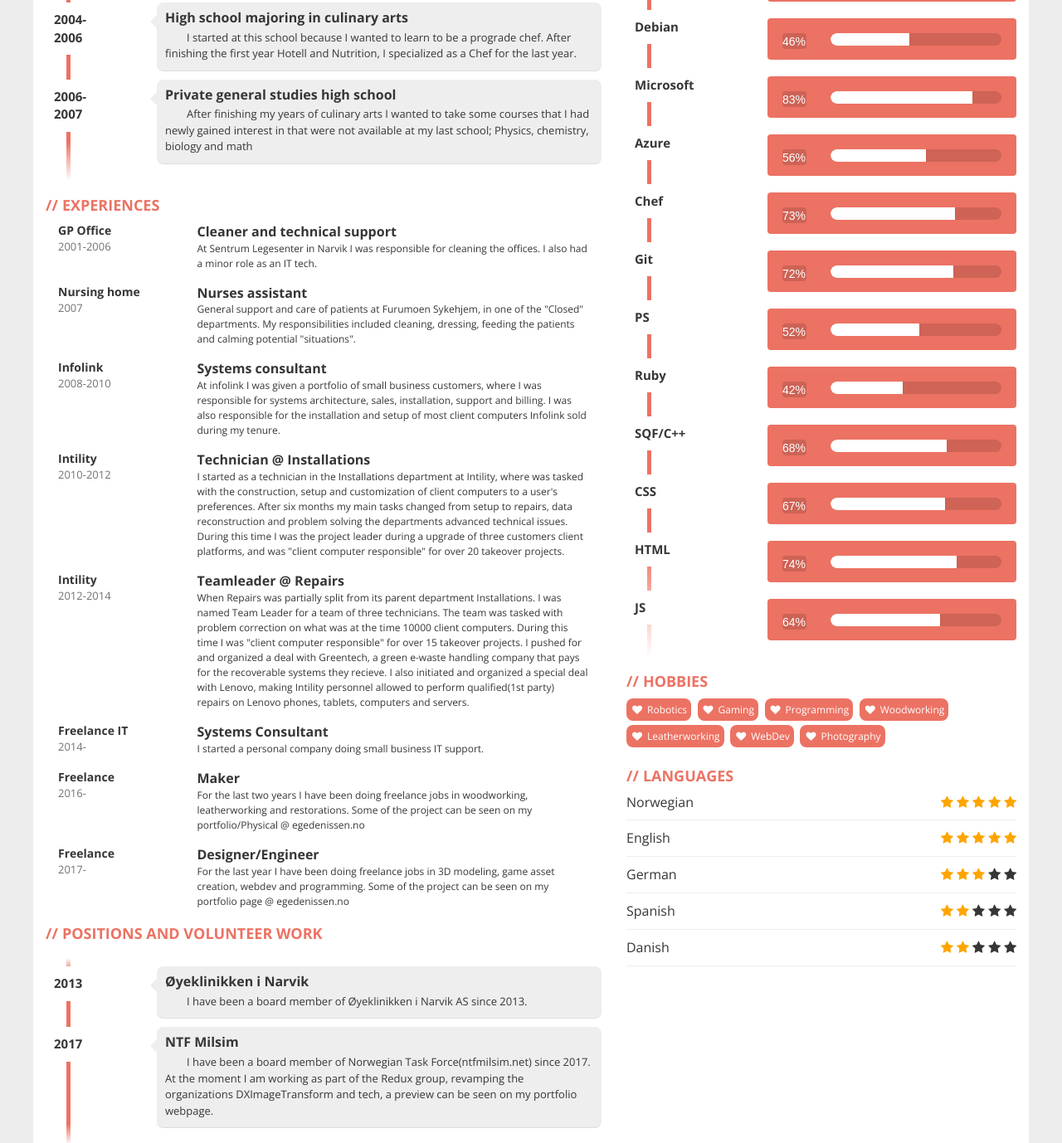
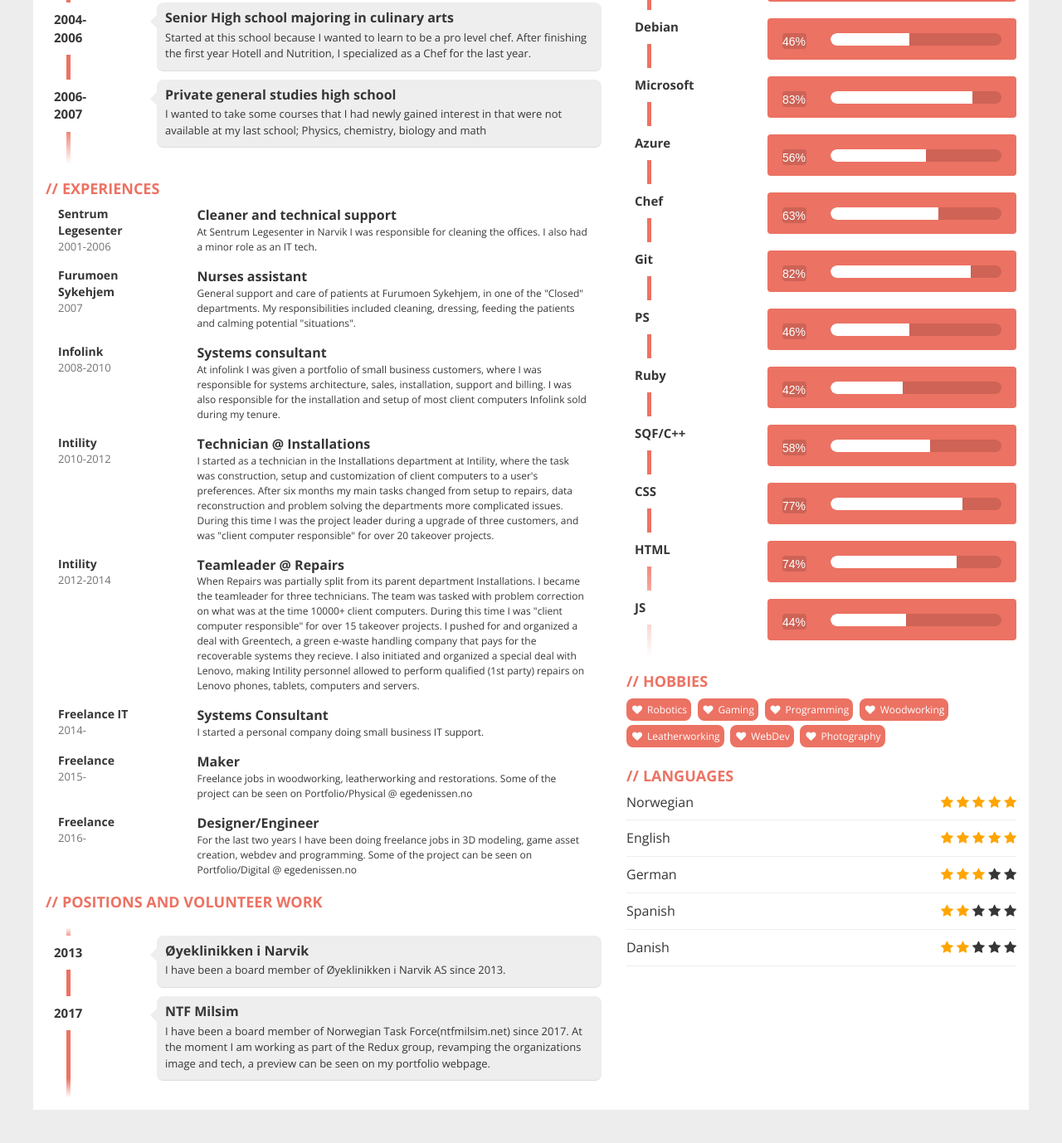
Before and after one commit to nenzeo/Website_egedenissen, a website: page CV/cv.html in a window 1280 px wide. Shown: the part 985-2363 px from the top of the page at 83% size. After the commit the page ends 2338 px from the top, so only its background shows below. Drawn offline with nearby package versions, Linux system fonts and the light colour scheme.

Commit message:
fixa errors

```diff
--- a/CV/css/main.css
+++ b/CV/css/main.css
@@ -87,7 +87,6 @@ DEFAULT BOX
 .box p{
   font-size: 1.3em;
   line-height: 1.5em;
-  text-indent: 2em;
 }
 /*******************************************
 EDUCATION
--- a/CV/cv.html
+++ b/CV/cv.html
@@ -99,7 +99,7 @@
               So i moved onto my next adventure, still in IT but specializing in the technicalities of client computers, as well as leading teams in "conversion" projects.
             </p>
             <p>
-              Working with loads of projects for different companies, clients and new customers, finding ways of maximizing my teams efficiency, was some of our main goals.
+              Working with loads of projects for different companies, clients and new customers, finding ways of maximizing my teams efficiency, was some of my main goals.
             </p>
             <p>
               Throughout my years of experience, i have developed many skills, and working under high pressure, deadlines and different platforms, have strengthened my eye for details, and not to mention a good understanding of the industry. I learn fast, and am not afraid to find and explore original ways of learning. Learning by doing has definitely been one of my strengths throughout life.
@@ -119,7 +119,7 @@
                   <p>
                     This fantastic city in the far north gave me all i could want as a young boy growing up.
                     Everything from one month long summers to a superbly poor municipality. Living in Narvik really makes you
-                    apppriciate the small thing in life, because that's all one get there.
+                    appreciate the small thing in life, because that's all one get there.
                   </p>
                 </div>
               </li>
@@ -135,9 +135,9 @@
               <li>
                 <div class="year pull-left">2004-2006</div>
                 <div class="description pull-right">
-                  <h3>High school majoring in culinary arts</h3>
+                  <h3>Senior High school majoring in culinary arts</h3>
                   <p>
-                    I started at this school because I wanted to learn to be a prograde chef.
+                    Started at this school because I wanted to learn to be a pro level chef.
                     After finishing the first year Hotell and Nutrition, I specialized as a Chef for the last year.
                   </p>
                 </div>
@@ -147,7 +147,7 @@
                 <div class="description pull-right">
                   <h3>Private general studies high school</h3>
                   <p>
-                    After finishing my years of culinary arts I wanted to take some courses that I had newly gained interest
+                    I wanted to take some courses that I had newly gained interest
                     in that were not available at my last school; Physics, chemistry, biology and math
                   </p>
                 </div>
@@ -159,7 +159,7 @@
             <h2>Experiences</h2>
             <div class="job clearfix">
               <div class="col-xs-3">
-                  <div class="where">GP Office</div>
+                  <div class="where">Sentrum Legesenter</div>
                   <div class="year">2001-2006</div>
               </div>
               <div class="col-xs-9">
@@ -170,7 +170,7 @@
             </div>
             <div class="job clearfix">
               <div class="col-xs-3">
-                <div class="where">Nursing home</div>
+                <div class="where">Furumoen Sykehjem</div>
                 <div class="year">2007</div>
               </div>
               <div class="col-xs-9">
@@ -201,10 +201,10 @@
               <div class="col-xs-9">
                 <div class="profession">Technician @ Installations</div>
                 <div class="description">
-                  I started as a technician in the Installations department at Intility, where was tasked with the construction,
+                  I started as a technician in the Installations department at Intility, where the task was construction,
                   setup and customization of client computers to a user's preferences. After six months my main tasks changed
-                  from setup to repairs, data reconstruction and problem solving the departments advanced technical issues.
-                  During this time I was the project leader during a upgrade of three customers client platforms,
+                  from setup to repairs, data reconstruction and problem solving the departments more complicated issues.
+                  During this time I was the project leader during a upgrade of three customers,
                   and was "client computer responsible" for over 20 takeover projects.
                 </div>
               </div>
@@ -217,13 +217,13 @@
               <div class="col-xs-9">
                 <div class="profession">Teamleader @ Repairs </div>
                 <div class="description">
-                  When Repairs was partially split from its parent department Installations. I was named Team Leader
-                  for a team of three technicians. The team was tasked with problem correction on what was at the
-                  time 10000 client computers.
+                  When Repairs was partially split from its parent department Installations. I became the teamleader
+                  for three technicians. The team was tasked with problem correction on what was at the
+                  time 10000+ client computers.
                   During this time I was "client computer responsible" for over 15 takeover projects.
                   I pushed for and organized a deal with Greentech, a green e-waste handling company that pays
                   for the recoverable systems they recieve. I also initiated and organized a special deal with Lenovo,
-                  making Intility personnel allowed to perform qualified(1st party) repairs on Lenovo phones, tablets,
+                  making Intility personnel allowed to perform qualified (1st party) repairs on Lenovo phones, tablets,
                   computers and servers.
                 </div>
               </div>
@@ -243,28 +243,28 @@
             <div class="job clearfix">
                 <div class="col-xs-3">
                   <div class="where">Freelance</div>
-                  <div class="year">2016-</div>
+                  <div class="year">2015-</div>
                 </div>
                 <div class="col-xs-9">
                   <div class="profession">Maker</div>
                   <div class="description">
-                    For the last two years I have been doing freelance jobs in woodworking,
+                    Freelance jobs in woodworking,
                     leatherworking and restorations. Some of the project
-                    can be seen on my portfolio/Physical @ egedenissen.no
+                    can be seen on Portfolio/Physical @ egedenissen.no
                   </div>
                 </div>
               </div>
               <div class="job clearfix">
                   <div class="col-xs-3">
                     <div class="where">Freelance</div>
-                    <div class="year">2017-</div>
+                    <div class="year">2016-</div>
                   </div>
                   <div class="col-xs-9">
                     <div class="profession">Designer/Engineer</div>
                     <div class="description">
-                      For the last year I have been doing freelance jobs in 3D modeling,
+                      For the last two years I have been doing freelance jobs in 3D modeling,
                       game asset creation, webdev and programming. Some of the project
-                      can be seen on my portfolio page @ egedenissen.no
+                      can be seen on Portfolio/Digital @ egedenissen.no
                     </div>
                   </div>
                 </div>
@@ -288,7 +288,7 @@
                   <h3>NTF Milsim</h3>
                   <p>
                     I have been a board member of Norwegian Task Force(ntfmilsim.net) since 2017.
-                    At the moment I am working as part of the Redux group, revamping the organizations DXImageTransform
+                    At the moment I am working as part of the Redux group, revamping the organizations image
                     and tech, a preview can be seen on my portfolio webpage.
                   </p>
                 </div>
@@ -422,7 +422,7 @@
                   <div class="year pull-left">Chef</div>
                     <div id="bar-1" class="bar-main-container orange pull-right">
                       <div class="wrap">
-                        <div class="bar-percentage" data-percentage="73"></div>
+                        <div class="bar-percentage" data-percentage="63"></div>
                         <div class="bar-container">
                           <div class="bar"></div>
                         </div>
@@ -433,7 +433,7 @@
                   <div class="year pull-left">Git</div>
                   <div id="bar-1" class="bar-main-container orange pull-right">
                     <div class="wrap">
-                      <div class="bar-percentage" data-percentage="72"></div>
+                      <div class="bar-percentage" data-percentage="82"></div>
                       <div class="bar-container">
                         <div class="bar"></div>
                       </div>
@@ -444,7 +444,7 @@
                     <div class="year pull-left">PS</div>
                     <div id="bar-1" class="bar-main-container orange pull-right">
                       <div class="wrap">
-                        <div class="bar-percentage" data-percentage="52"></div>
+                        <div class="bar-percentage" data-percentage="46"></div>
                         <div class="bar-container">
                           <div class="bar"></div>
                         </div>
@@ -466,7 +466,7 @@
                   <div class="year pull-left">SQF/C++</div>
                     <div id="bar-1" class="bar-main-container orange pull-right">
                       <div class="wrap">
-                        <div class="bar-percentage" data-percentage="68"></div>
+                        <div class="bar-percentage" data-percentage="58"></div>
                           <div class="bar-container">
                             <div class="bar"></div>
                           </div>
@@ -477,7 +477,7 @@
                   <div class="year pull-left">CSS</div>
                   <div id="bar-1" class="bar-main-container orange pull-right">
                     <div class="wrap">
-                      <div class="bar-percentage" data-percentage="67"></div>
+                      <div class="bar-percentage" data-percentage="77"></div>
                       <div class="bar-container">
                         <div class="bar"></div>
                       </div>
@@ -499,7 +499,7 @@
                   <div class="year pull-left">JS</div>
                   <div id="bar-1" class="bar-main-container orange pull-right">
                     <div class="wrap">
-                      <div class="bar-percentage" data-percentage="64"></div>
+                      <div class="bar-percentage" data-percentage="44"></div>
                       <div class="bar-container">
                         <div class="bar"></div>
                       </div>
```
Also changed, not shown: ragnar.html (+1 -1 lines).
